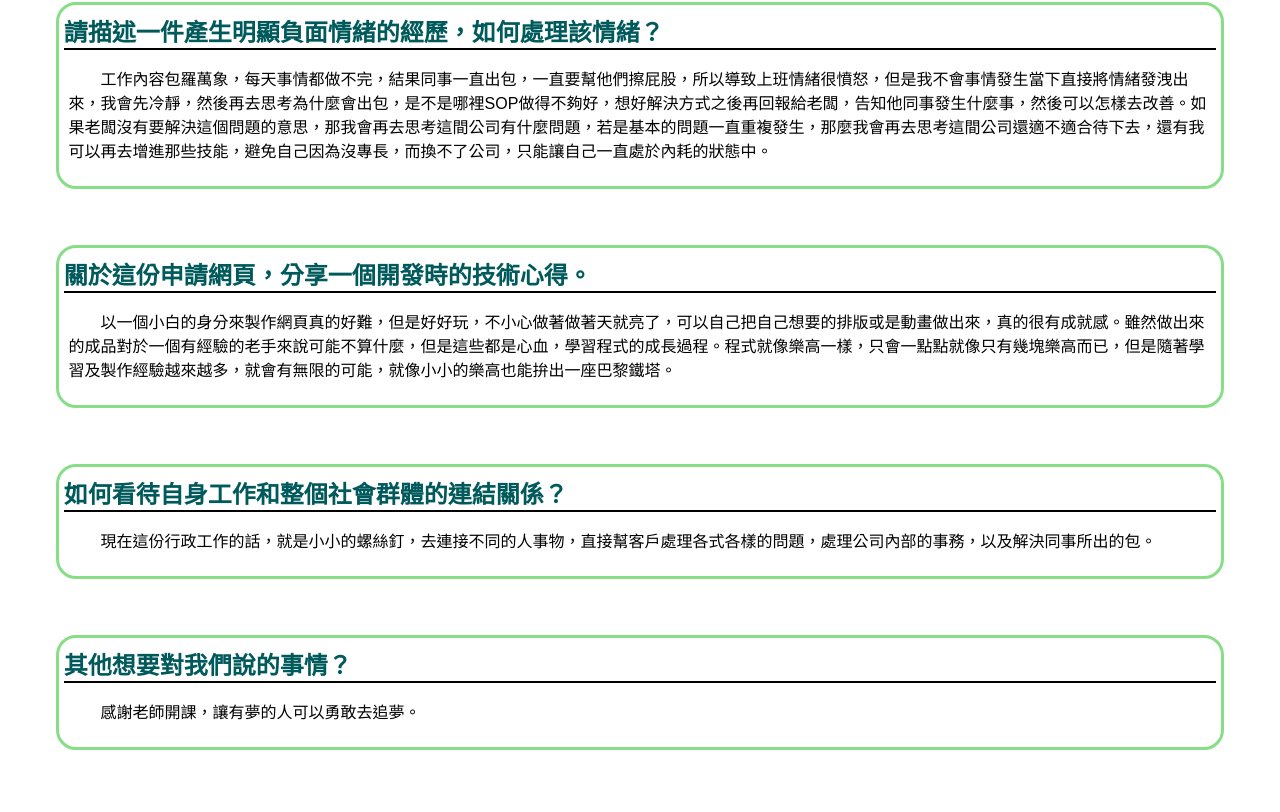
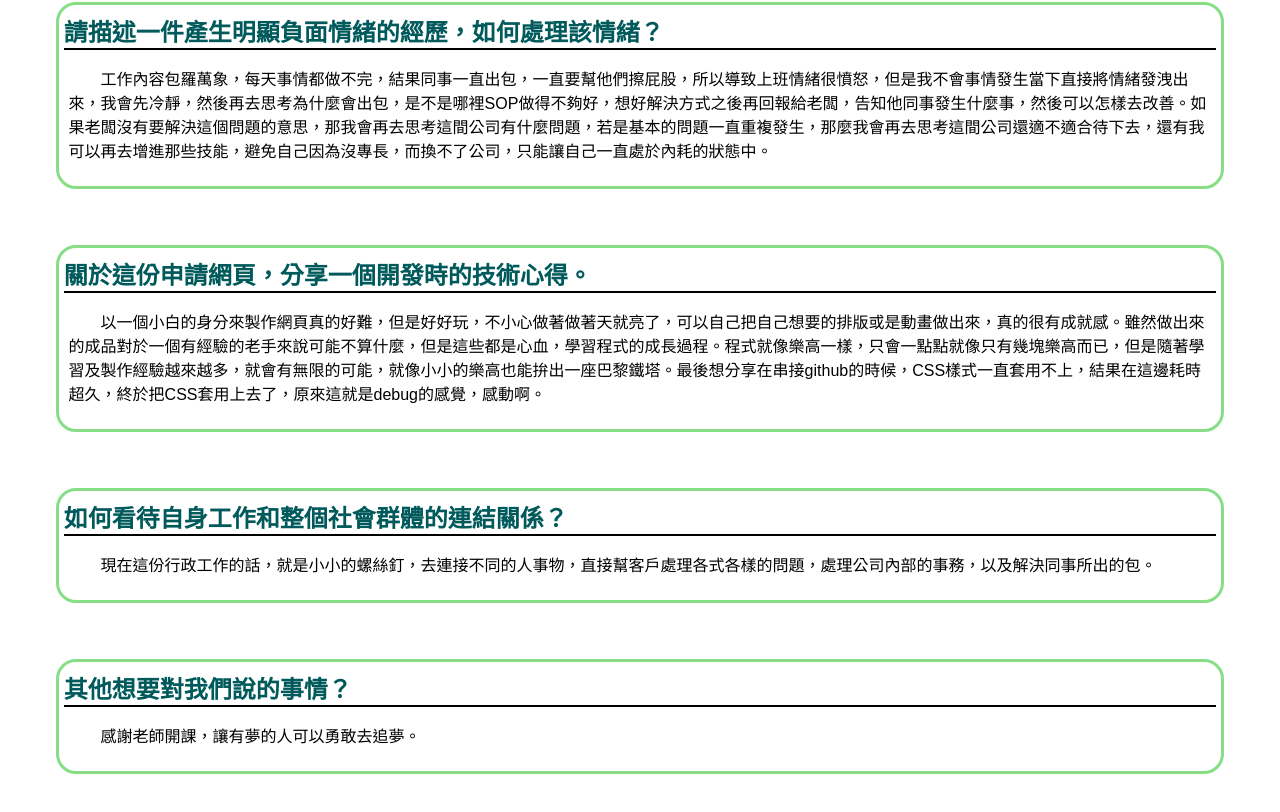
Before and after one commit to tw-yeh/tw-yeh.github.io, a plain HTML site: page index.html in a window 1280 px wide. Shown: the part 882-1694 px from the top of the page. Drawn offline with Linux system fonts and the light colour scheme.

Commit message:
Update index.html

```diff
--- a/index.html
+++ b/index.html
@@ -49,7 +49,7 @@
       <div class="QA">
         <h4>關於這份申請網頁，分享一個開發時的技術心得。</h4>
         <p>
-          以一個小白的身分來製作網頁真的好難，但是好好玩，不小心做著做著天就亮了，可以自己把自己想要的排版或是動畫做出來，真的很有成就感。雖然做出來的成品對於一個有經驗的老手來說可能不算什麼，但是這些都是心血，學習程式的成長過程。程式就像樂高一樣，只會一點點就像只有幾塊樂高而已，但是隨著學習及製作經驗越來越多，就會有無限的可能，就像小小的樂高也能拚出一座巴黎鐵塔。
+          以一個小白的身分來製作網頁真的好難，但是好好玩，不小心做著做著天就亮了，可以自己把自己想要的排版或是動畫做出來，真的很有成就感。雖然做出來的成品對於一個有經驗的老手來說可能不算什麼，但是這些都是心血，學習程式的成長過程。程式就像樂高一樣，只會一點點就像只有幾塊樂高而已，但是隨著學習及製作經驗越來越多，就會有無限的可能，就像小小的樂高也能拚出一座巴黎鐵塔。最後想分享在串接github的時候，CSS樣式一直套用不上，結果在這邊耗時超久，終於把CSS套用上去了，原來這就是debug的感覺，感動啊。
         </p>
       </div>
       <div class="QA">
```
